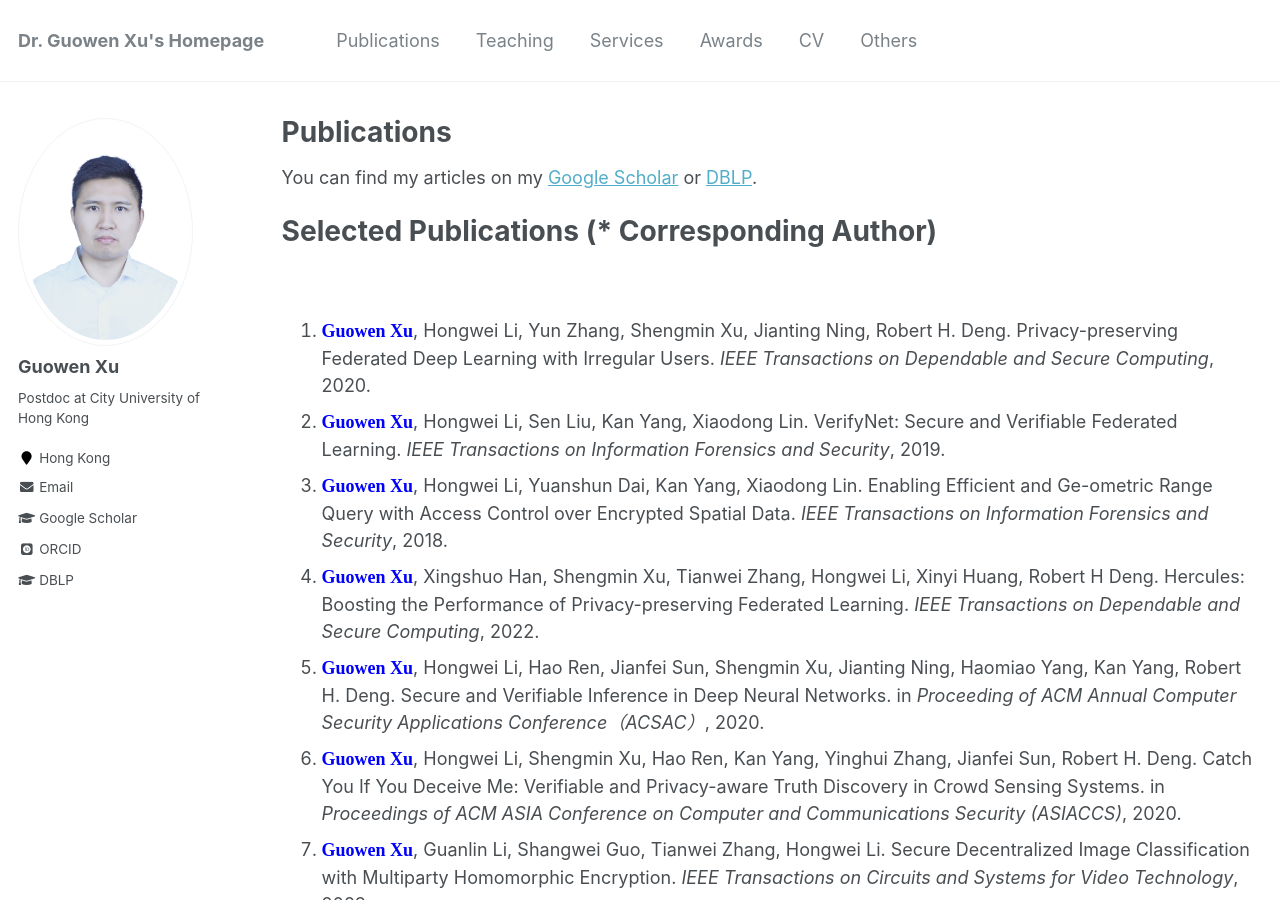
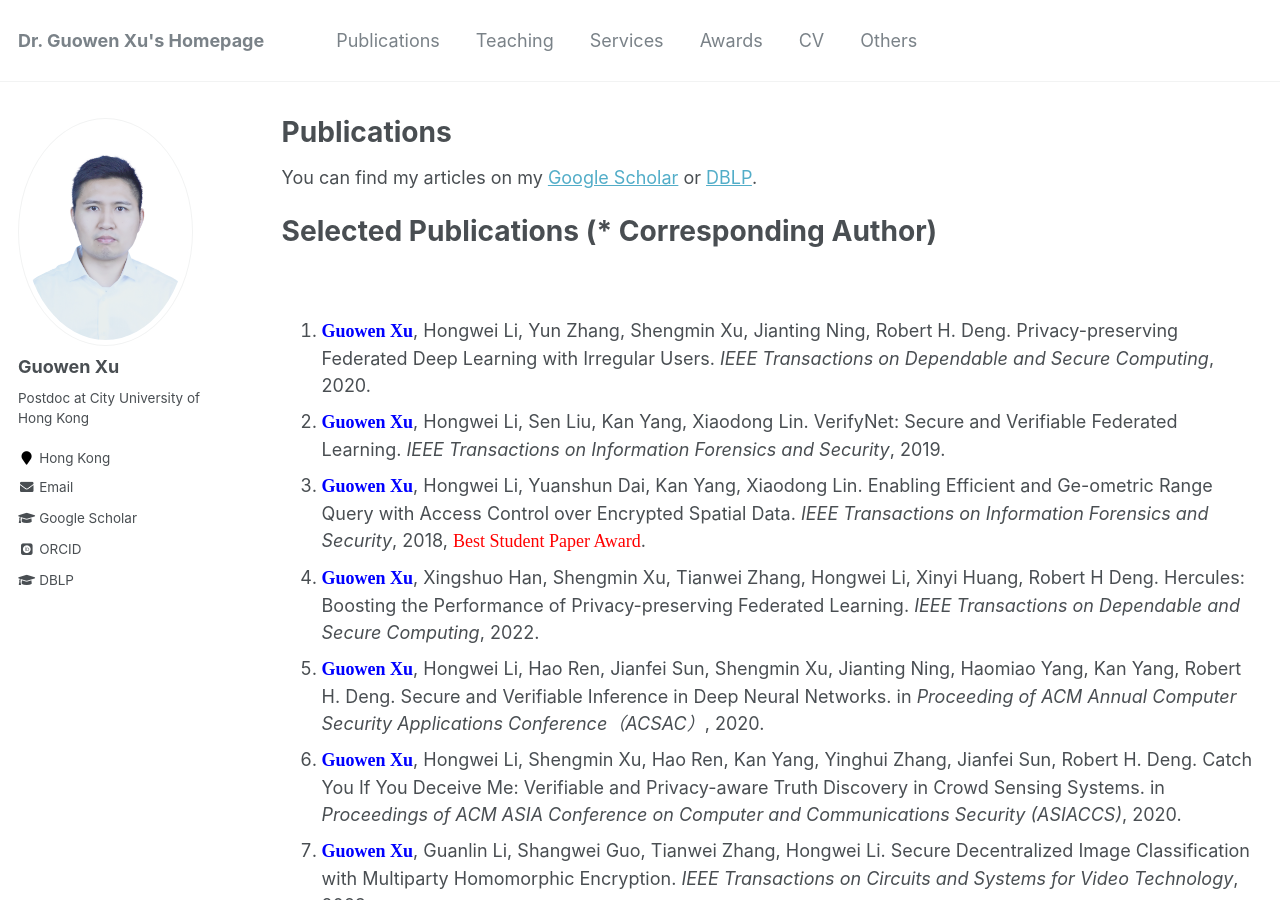
Before and after one commit to Guowen-xu/guowen-xu.github.io, a Jekyll site: the page built from _pages/publications.md, in a window 1280 px wide and 900 px high. Built offline with Jekyll 4.4.1, drawn with Linux system fonts in a browser that asks for light colours; some web fonts are replaced.

Commit message:
Update publications.md

```diff
--- a/_pages/publications.md
+++ b/_pages/publications.md
@@ -16,7 +16,7 @@ You can find my articles on my [Google Scholar](https://scholar.google.com.hk/ci
 
 1. **<font face="Times New Roman" color=blue size=4> Guowen Xu</font>**, Hongwei Li, Yun Zhang, Shengmin Xu, Jianting Ning, Robert H. Deng. Privacy-preserving Federated Deep Learning with Irregular Users. *IEEE Transactions on Dependable and Secure Computing*, 2020.
 2. **<font face="Times New Roman" color=blue size=4> Guowen Xu</font>**, Hongwei Li, Sen Liu, Kan Yang, Xiaodong Lin. VerifyNet: Secure and Verifiable Federated Learning. *IEEE Transactions on Information Forensics and Security*, 2019.
-3. **<font face="Times New Roman" color=blue size=4> Guowen Xu</font>**, Hongwei Li, Yuanshun Dai, Kan Yang, Xiaodong Lin. Enabling Efficient and Ge-ometric Range Query with Access Control over Encrypted Spatial Data. *IEEE Transactions on Information Forensics and Security*,  2018.
+3. **<font face="Times New Roman" color=blue size=4> Guowen Xu</font>**, Hongwei Li, Yuanshun Dai, Kan Yang, Xiaodong Lin. Enabling Efficient and Ge-ometric Range Query with Access Control over Encrypted Spatial Data. *IEEE Transactions on Information Forensics and Security*,  2018, <font face="Times New Roman" color=red size=4> Best Student Paper Award</font>.
 4. **<font face="Times New Roman" color=blue size=4> Guowen Xu</font>**, Xingshuo Han, Shengmin Xu, Tianwei Zhang, Hongwei Li, Xinyi Huang, Robert H Deng. Hercules: Boosting the Performance of Privacy-preserving Federated Learning. *IEEE Transactions on Dependable and Secure Computing*, 2022.
 5. **<font face="Times New Roman" color=blue size=4> Guowen Xu</font>**, Hongwei Li, Hao Ren, Jianfei Sun, Shengmin Xu, Jianting Ning, Haomiao Yang, Kan Yang, Robert H. Deng. Secure and Verifiable Inference in Deep Neural Networks. in *Proceeding of ACM Annual Computer Security Applications Conference（ACSAC）*, 2020.
 6. **<font face="Times New Roman" color=blue size=4> Guowen Xu</font>**, Hongwei Li, Shengmin Xu, Hao Ren, Kan Yang, Yinghui Zhang, Jianfei Sun, Robert H. Deng. Catch You If You Deceive Me: Verifiable and Privacy-aware Truth Discovery in Crowd Sensing Systems. in *Proceedings of ACM ASIA Conference on Computer and Communications Security (ASIACCS)*, 2020.
```
